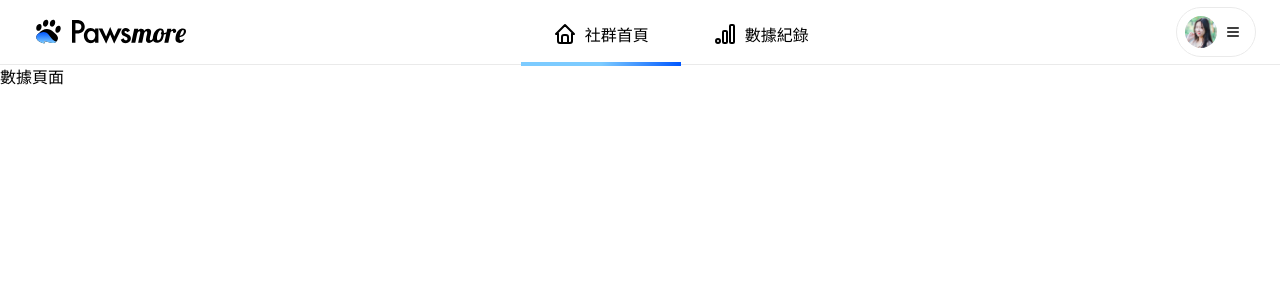
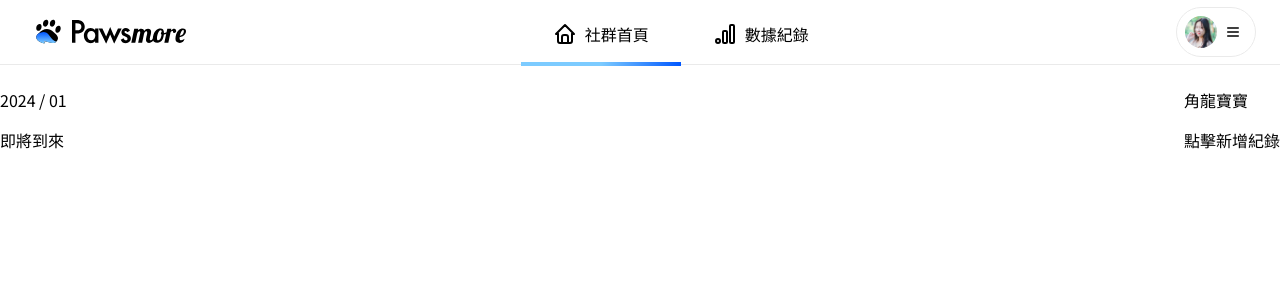
Before and after one commit to penspulse326/rocket_pawsmore, a Next.js app: page /test/record_dashboard in a window 1280 px wide. Shown: the top 300 px of the page. Built offline with nearby package versions, Linux system fonts and the light colour scheme.

Commit message:
style: assigned record dashboard page layout

```diff
--- /dev/null
+++ b/src/components/recordDashboard/Calendar.tsx
@@ -0,0 +1,5 @@
+const Calendar = () => {
+  return <div>2024 / 01</div>;
+};
+
+export default Calendar;
--- /dev/null
+++ b/src/components/recordDashboard/PetAccount.tsx
@@ -0,0 +1,5 @@
+const PetAccount = () => {
+  return <div>角龍寶寶</div>;
+};
+
+export default PetAccount;
--- /dev/null
+++ b/src/components/recordDashboard/RecordCard.tsx
@@ -0,0 +1,5 @@
+const RecordCard = () => {
+  return <div>點擊新增紀錄</div>;
+};
+
+export default RecordCard;
--- /dev/null
+++ b/src/components/recordDashboard/Upcoming.tsx
@@ -0,0 +1,5 @@
+const Upcoming = () => {
+  return <div>即將到來</div>;
+};
+
+export default Upcoming;
--- a/src/pages/test/record_dashboard.tsx
+++ b/src/pages/test/record_dashboard.tsx
@@ -1,7 +1,19 @@
+import Calendar from "@/components/recordDashboard/Calendar";
+import Upcoming from "@/components/recordDashboard/Upcoming";
+import PetAccount from "@/components/recordDashboard/PetAccount";
+import RecordCard from "@/components/recordDashboard/RecordCard";
+
 export default function RecordDashboard() {
   return (
-    <section className="mt-[64px]">
-      <div>數據頁面</div>
+    <section className="inner mt-[88px] flex justify-between">
+      <div className="flex flex-col gap-y-4">
+        <Calendar />
+        <Upcoming />
+      </div>
+      <div className="flex flex-col gap-y-4">
+        <PetAccount />
+        <RecordCard />
+      </div>
     </section>
   );
 }
```
